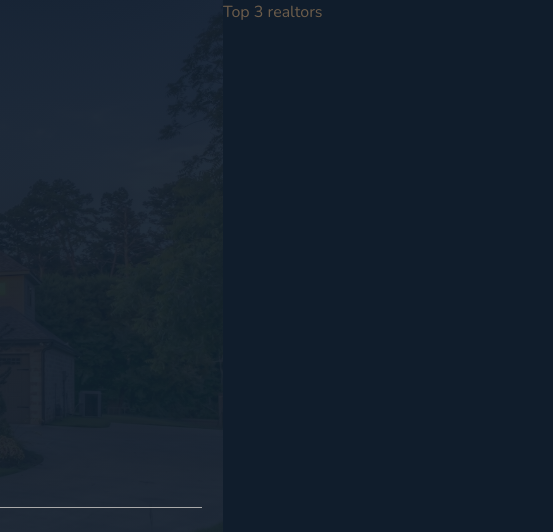
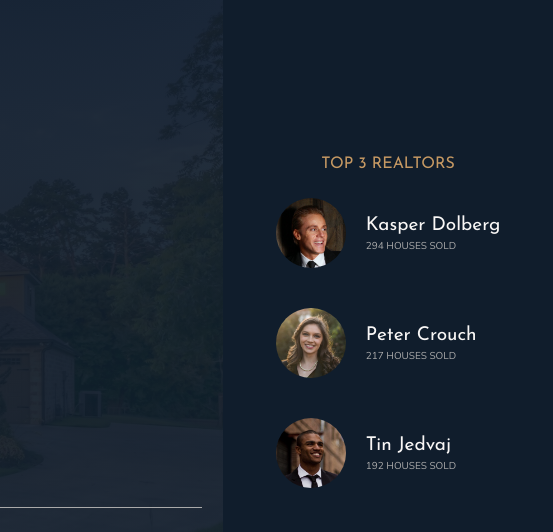
Before and after one commit to Mat2ja/Nexter, a website: page index.html in a window 1280 px wide. Shown: the top 532 px of the page, 727-1280 px from the left. Drawn offline with nearby package versions, Linux system fonts and the light colour scheme.

Commit message:
built realtors grid :sparkles:

```diff
--- a/index.html
+++ b/index.html
@@ -34,7 +34,27 @@
         </header>
 
         <div class="realtors">
-            Top 3 realtors
+            <h3 class="heading-3">Top 3 realtors</h3>
+            <div class="realtors__list">
+                <img src="img/realtor-1.jpeg" alt="Realtor 1" class="realtors__img">
+
+                <div class="realtors__details">
+                    <h4 class="heading-4 heading-4--light">Kasper Dolberg</h4>
+                    <div class="realtors__sold">294 houses sold</div>
+                </div>
+
+                <img src="img/realtor-2.jpeg" alt="Realtor 2" class="realtors__img">
+                <div class="realtors__details">
+                    <h4 class="heading-4 heading-4--light">Peter Crouch</h4>
+                    <div class="realtors__sold">217 houses sold</div>
+                </div>
+
+                <img src="img/realtor-3.jpeg" alt="Realtor 3" class="realtors__img">
+                <div class="realtors__details">
+                    <h4 class="heading-4 heading-4--light">Tin Jedvaj</h4>
+                    <div class="realtors__sold">192 houses sold</div>
+                </div>
+            </div>
         </div>
 
         <section class="features">
--- a/sass/_base.scss
+++ b/sass/_base.scss
@@ -31,7 +31,6 @@ html {
 }
 
 body {
-	font-size: 1.6rem;
 	font-family: $font-primary;
 	color: $color-grey-dark-2;
 	font-weight: 300;
--- a/sass/_realtors.scss
+++ b/sass/_realtors.scss
@@ -1,4 +1,33 @@
 .realtors {
     background: $color-secondary;
     grid-column: col-start 7 / full-end; /* col-start 7 / full; */
+
+    padding: 3rem;
+    display: grid;
+    align-content: center;
+    justify-content: center;
+    // place-content: center;
+    justify-items: center; /* centers the heading */
+    row-gap: 2rem; /* basically margin-bottom after the heading */
+
+    &__list {
+        display: grid;
+        grid-template-columns: min-content max-content; /* no line breaks because of max-content */
+        column-gap: 2rem;
+        row-gap: 5vh;
+        align-items: center; /* center the items in each cell vertically; centers the text */
+
+    }
+
+    &__img {
+        width: 7rem;
+        display: block;
+        border-radius: 50%;
+    }
+
+    &__sold {
+        text-transform: uppercase;
+        color: $color-grey-light-2;
+        margin-top: -3px;
+    }
 }
```
Also changed, not shown: css/style.css.
